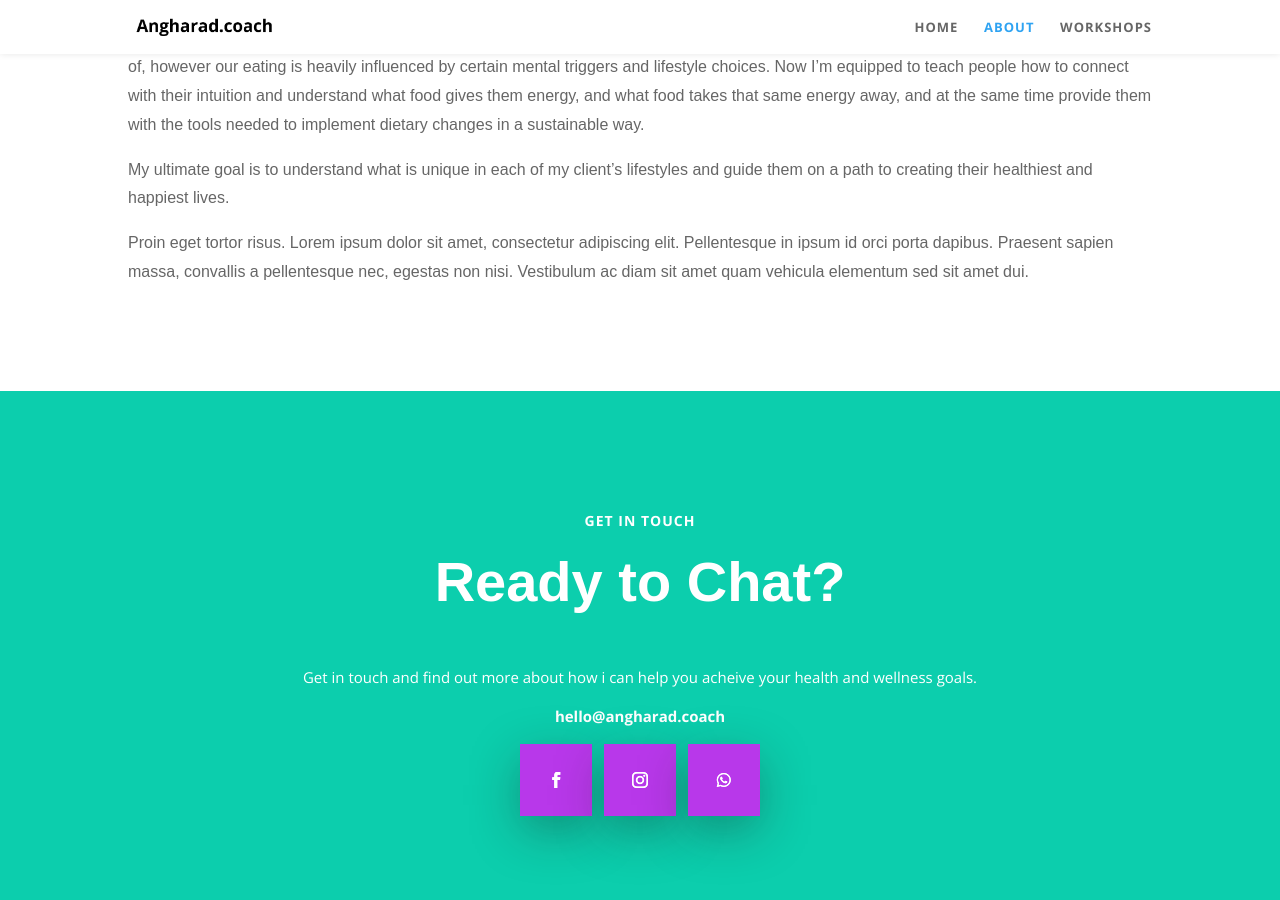
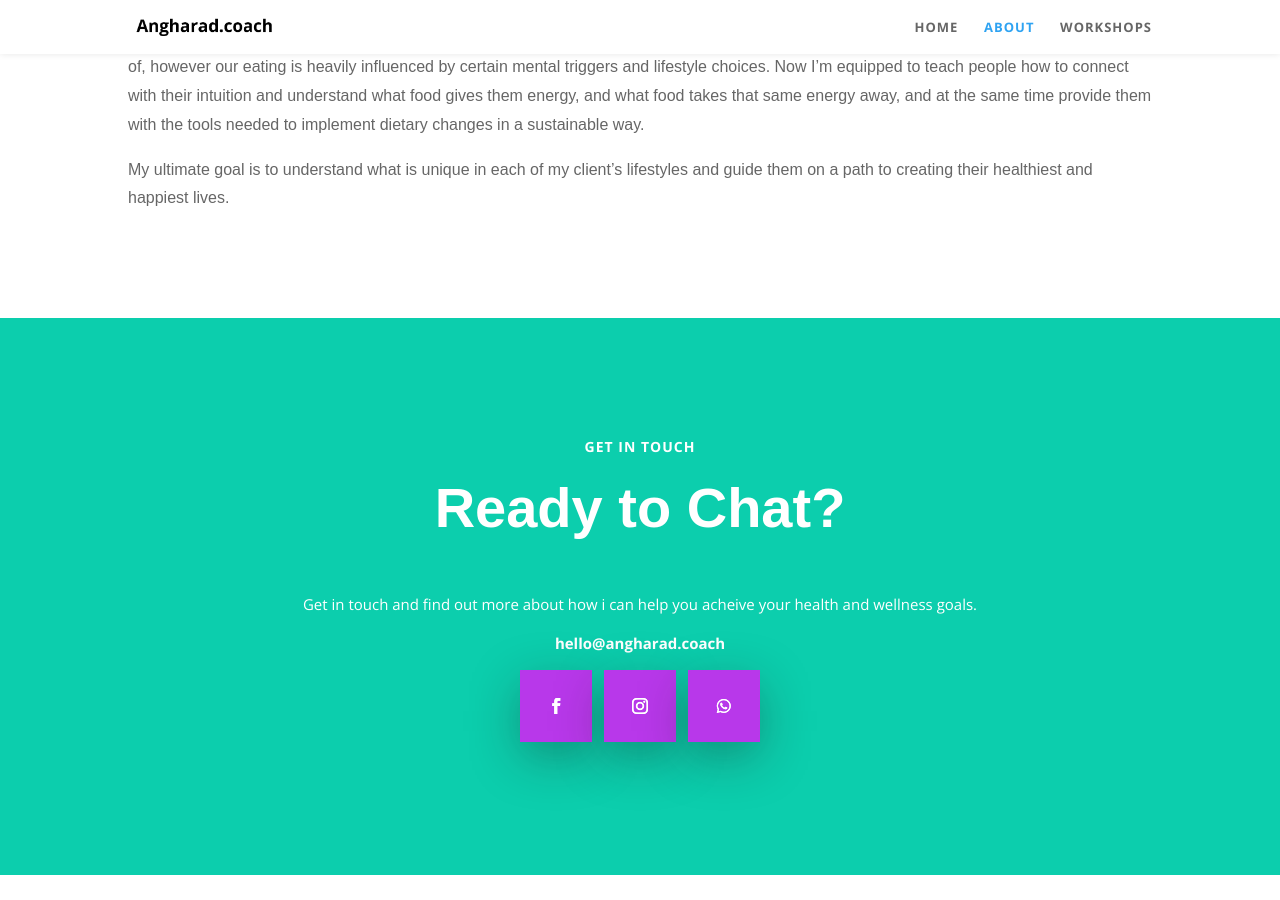
Before and after one commit to angharad-coach/angharad.github.io, a Jekyll site: the page built from about/index.html, in a window 1280 px wide and 900 px high, scrolled down 1156 px. Built offline with Jekyll 4.4.1, drawn with Linux system fonts in a browser that asks for light colours.

Commit message:
Remove old copy

```diff
--- a/about/index.html
+++ b/about/index.html
@@ -44,7 +44,6 @@ layout: default
 					<p>Gut health science was in its infancy whilst I was studying my degree so I began researching independently and making incremental changes to my own lifestyle based on what I was learning. After years of research, tweaking my lifestyle as I learnt,  I discovered that my migraines and subsequent IBS diagnosis were triggered by stress. Despite gut and microbiome science still being relatively new at the time, through applying what I learnt in this area I was able to bring my health issues under control and instilled new lifestyle habits that still serve me today.  </p>
 					<p>My own transformation led me to formally train as a health &amp; lifestyle coach so that I could inspire others to make small but powerful changes to their own lives everyday. As a nutritionist I had the knowledge to confidently consult on dietary changes, however it was necessary for me to develop an understanding of the techniques required to achieve a habit and mental shift. Often clients understand what a healthy diet consists of, however our eating is heavily influenced by certain mental triggers and lifestyle choices. Now I’m equipped to teach people how to connect with their intuition and understand what food gives them energy, and what food takes that same energy away, and at the same time provide them with the tools needed to implement dietary changes in a sustainable way. </p>
 					<p>My ultimate goal is to understand what is unique in each of my client’s lifestyles and guide them on a path to creating their healthiest and happiest lives.</p>
-					<p>Proin eget tortor risus. Lorem ipsum dolor sit amet, consectetur adipiscing elit. Pellentesque in ipsum id orci porta dapibus. Praesent sapien massa, convallis a pellentesque nec, egestas non nisi. Vestibulum ac diam sit amet quam vehicula elementum sed sit amet dui.</p>
 				</div>
 			</div>
 		</div>
```
